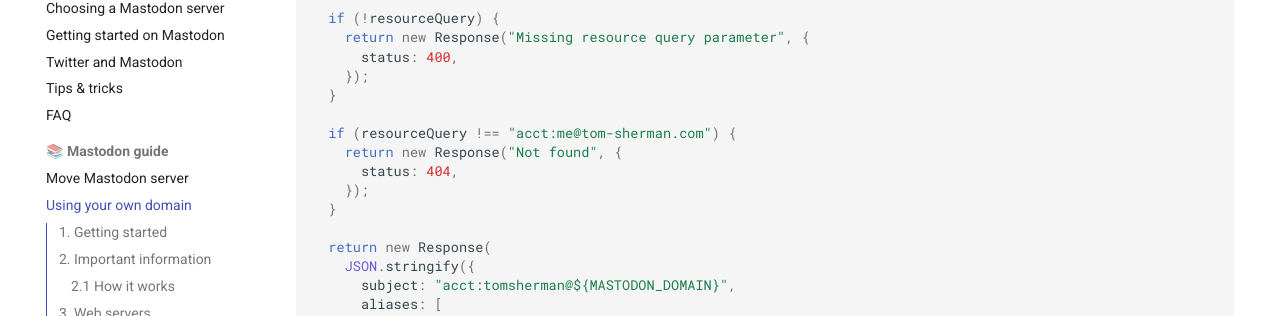
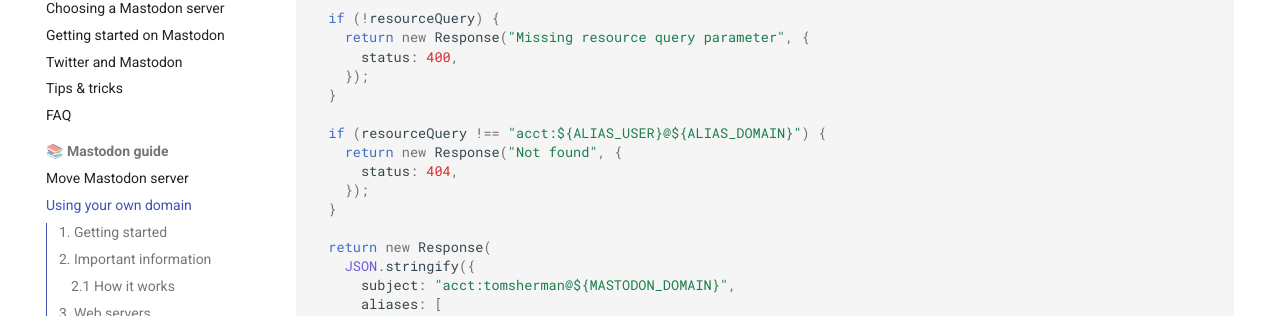
Before and after one commit to jippi/masto-guide, an MkDocs documentation site: the page built from docs/guide/use-your-own-domain.md, in a window 1280 px wide and 900 px high, scrolled down 9705 px. Shown: the part 136-452 px from the top of the window. Built offline with MkDocs 1.6.1 and Material for MkDocs 9.7.7, drawn with Linux system fonts in a browser that asks for light colours; comment, search, counter and statistics services are not loaded.

Commit message:
Update docs/guide/use-your-own-domain.md
Co-authored-by: Christian Winther <jippignu@gmail.com>

```diff
--- a/docs/guide/use-your-own-domain.md
+++ b/docs/guide/use-your-own-domain.md
@@ -415,7 +415,7 @@ export function loader({ request }) {
     });
   }
 
-  if (resourceQuery !== "acct:me@tom-sherman.com") {
+  if (resourceQuery !== "acct:${ALIAS_USER}@${ALIAS_DOMAIN}") {
     return new Response("Not found", {
       status: 404,
     });
```
